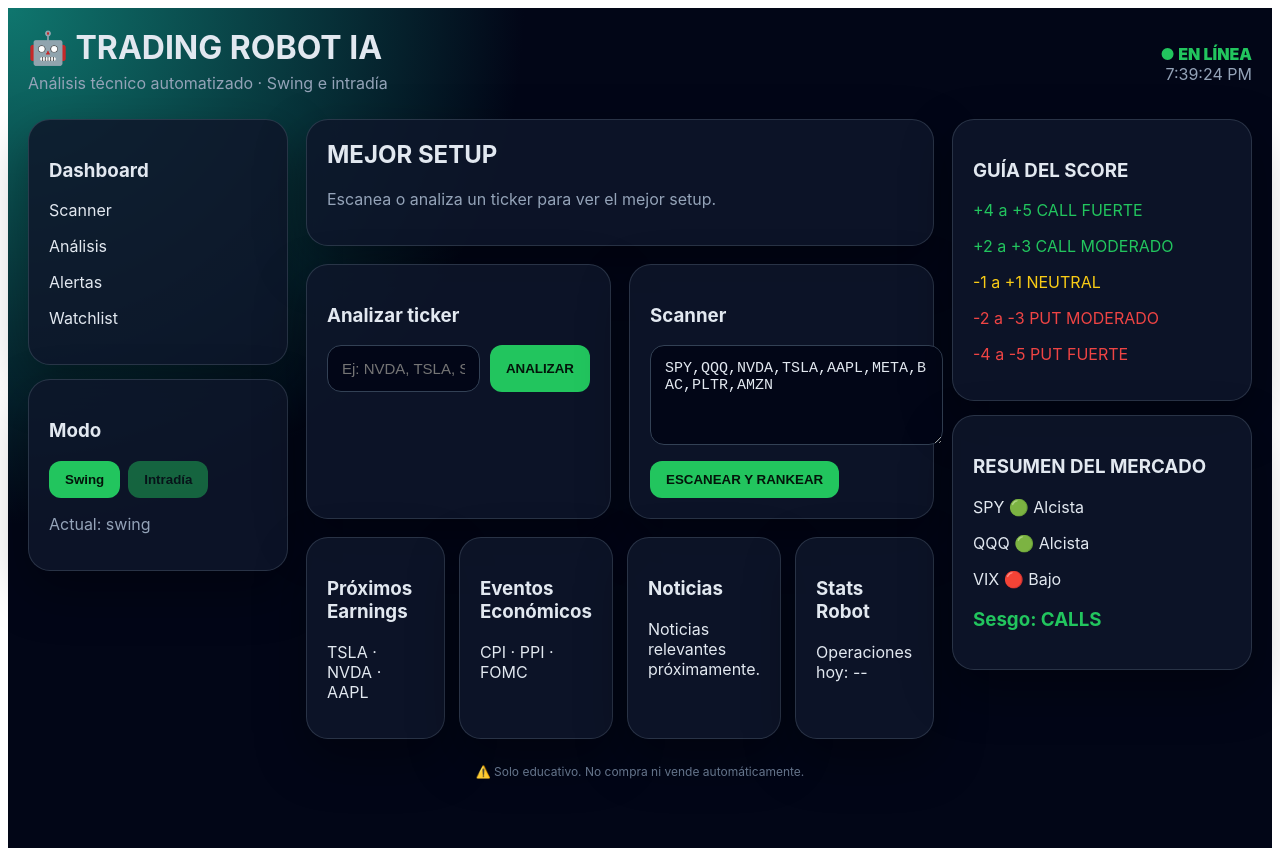
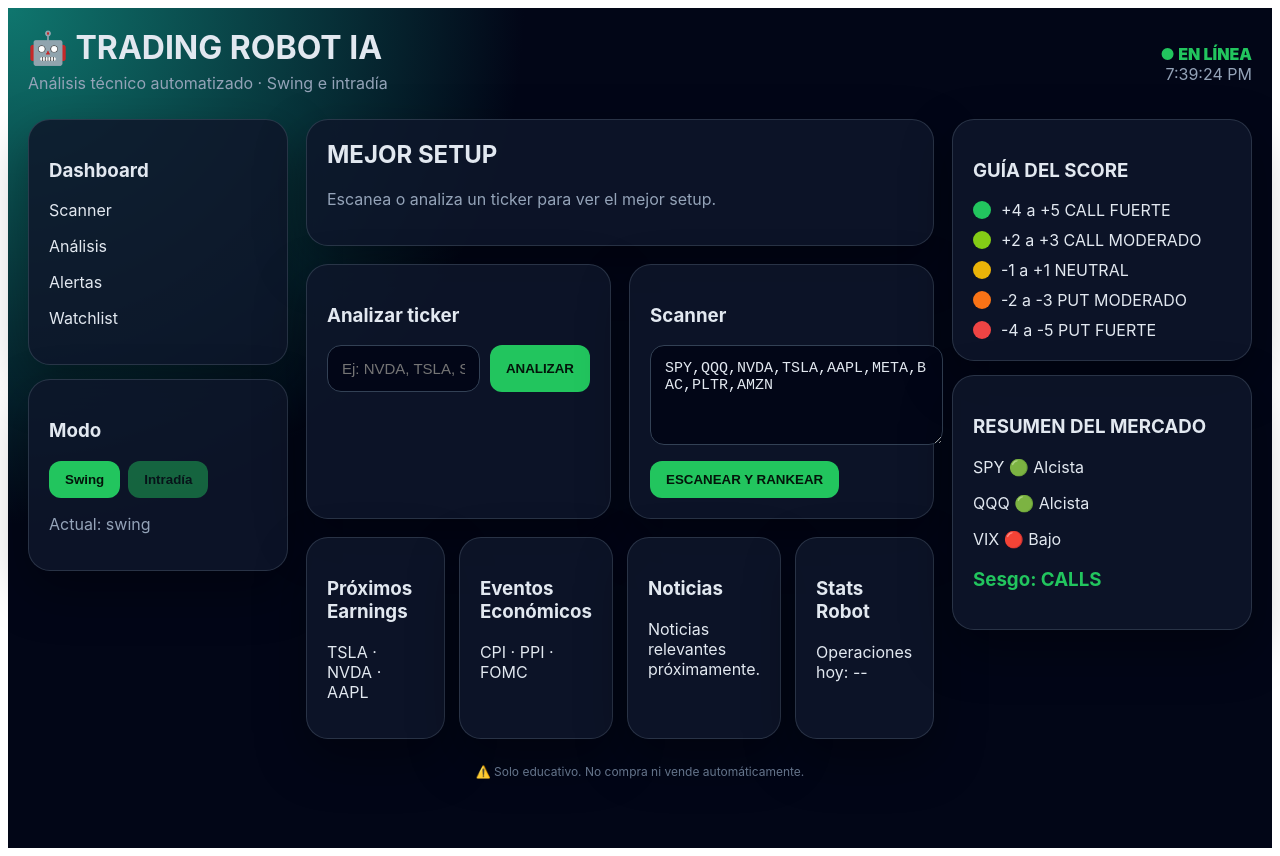
Before and after one commit to carlosgarciacopro-beep/trading-robot, a Next.js app in the folder trading-robot-fase3/: page / in a window 1280 px wide. Built offline with nearby package versions, Linux system fonts and the light colour scheme.

Commit message:
Update page.jsx

```diff
--- a/trading-robot-fase3/app/page.jsx
+++ b/trading-robot-fase3/app/page.jsx
@@ -264,11 +264,34 @@ Consenso: 75%
     <aside style={{display:'grid',gap:14,alignContent:'start'}}>
      <Card>
       <h3>GUÍA DEL SCORE</h3>
-      <p style={{color:green}}>+4 a +5 CALL FUERTE</p>
-      <p style={{color:green}}>+2 a +3 CALL MODERADO</p>
-      <p style={{color:yellow}}>-1 a +1 NEUTRAL</p>
-      <p style={{color:red}}>-2 a -3 PUT MODERADO</p>
-      <p style={{color:red}}>-4 a -5 PUT FUERTE</p>
+      <div style={{display:'flex',flexDirection:'column',gap:10}}>
+
+<div style={{display:'flex',alignItems:'center',gap:10}}>
+<div style={{width:18,height:18,borderRadius:'50%',background:'#22c55e'}}></div>
+<span>+4 a +5 CALL FUERTE</span>
+</div>
+
+<div style={{display:'flex',alignItems:'center',gap:10}}>
+<div style={{width:18,height:18,borderRadius:'50%',background:'#84cc16'}}></div>
+<span>+2 a +3 CALL MODERADO</span>
+</div>
+
+<div style={{display:'flex',alignItems:'center',gap:10}}>
+<div style={{width:18,height:18,borderRadius:'50%',background:'#eab308'}}></div>
+<span>-1 a +1 NEUTRAL</span>
+</div>
+
+<div style={{display:'flex',alignItems:'center',gap:10}}>
+<div style={{width:18,height:18,borderRadius:'50%',background:'#f97316'}}></div>
+<span>-2 a -3 PUT MODERADO</span>
+</div>
+
+<div style={{display:'flex',alignItems:'center',gap:10}}>
+<div style={{width:18,height:18,borderRadius:'50%',background:'#ef4444'}}></div>
+<span>-4 a -5 PUT FUERTE</span>
+</div>
+
+</div>
      </Card>
 
      <Card>
```
